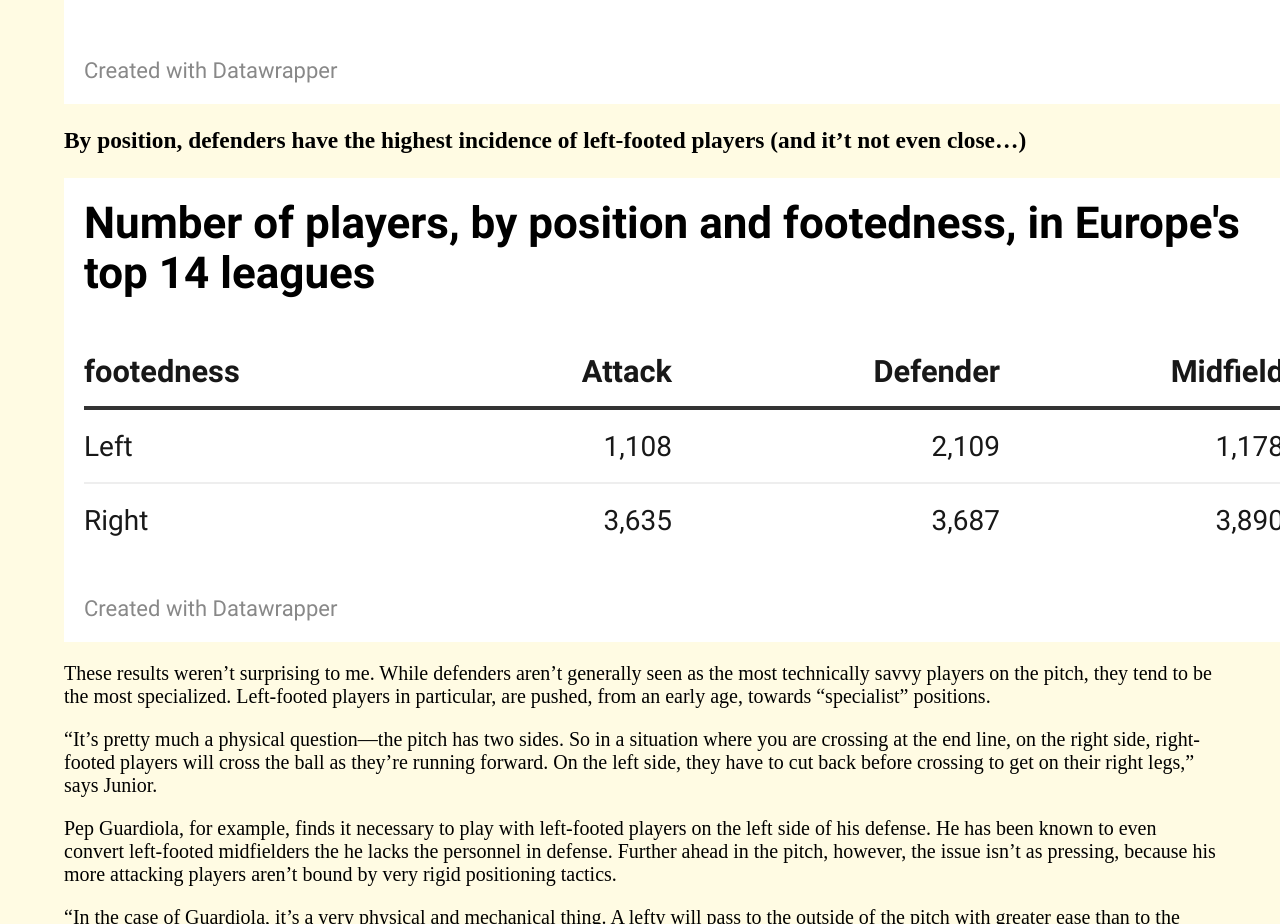
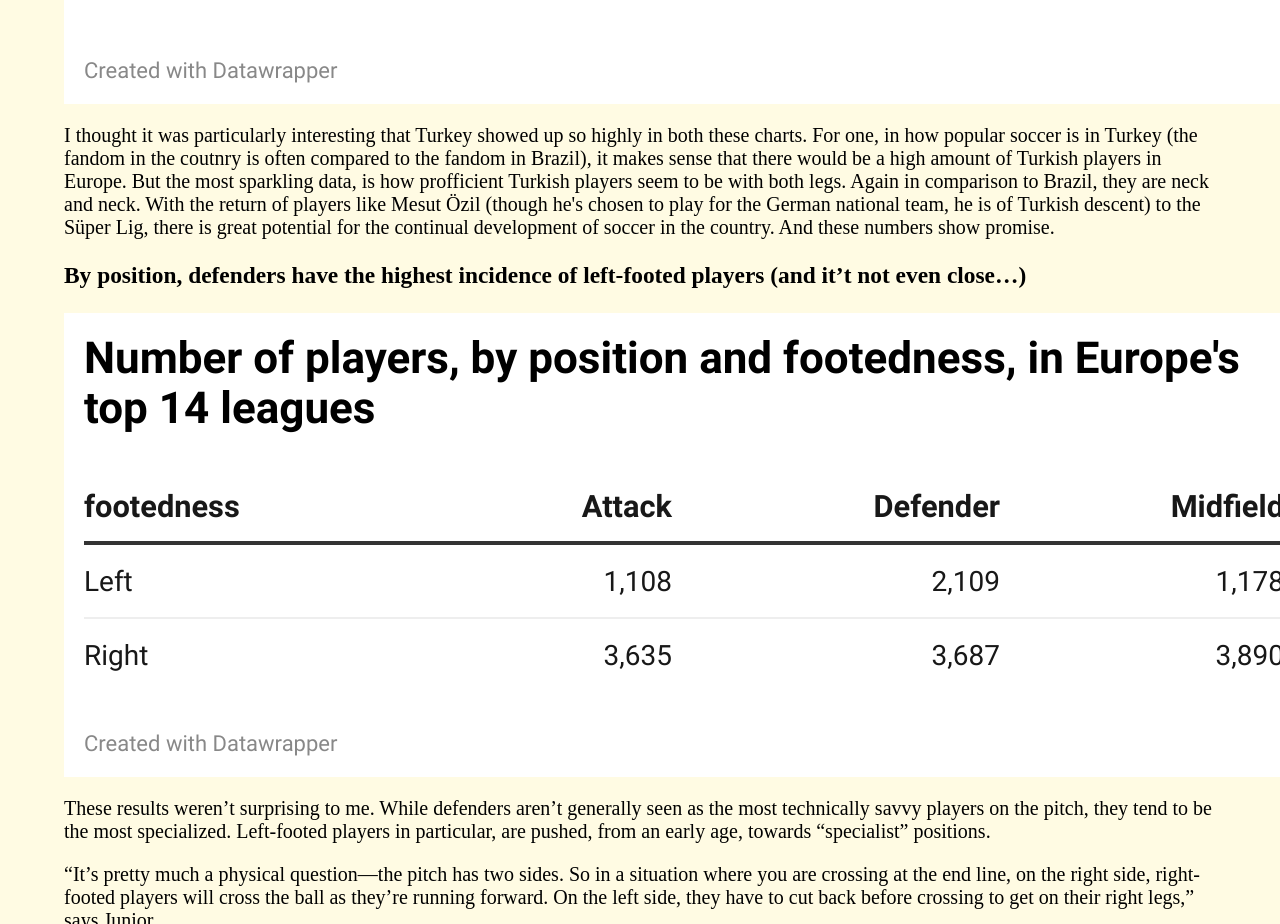
Before and after one commit to franciscoattie/test, a plain HTML site: page index.html in a window 1280 px wide. Shown: the part 2829-3753 px from the top of the page. Drawn offline with Linux system fonts and the light colour scheme.

Commit message:
Update index.html

```diff
--- a/index.html
+++ b/index.html
@@ -74,6 +74,10 @@
 				</img>
 			</p>
 
+			<p>
+				I thought it was particularly interesting that Turkey showed up so highly in both these charts. For one, in how popular soccer is in Turkey (the fandom in the coutnry is often compared to the fandom in Brazil), it makes sense that there would be a high amount of Turkish players in Europe. But the most sparkling data, is how profficient Turkish players seem to be with both legs. Again in comparison to Brazil, they are neck and neck. With the return of players like Mesut Özil (though he's chosen to play for the German national team, he is of Turkish descent) to the Süper Lig, there is great potential for the continual development of soccer in the country. And these numbers show promise.
+			</p>
+
 			<h3>
 				By position, defenders have the highest incidence of left-footed players (and it’t not even close…)
 			</h3>
```
